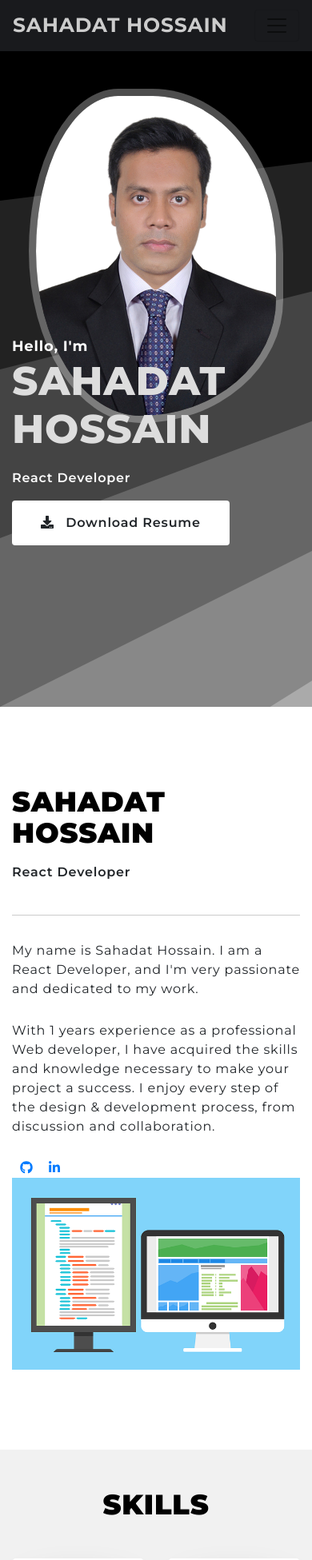
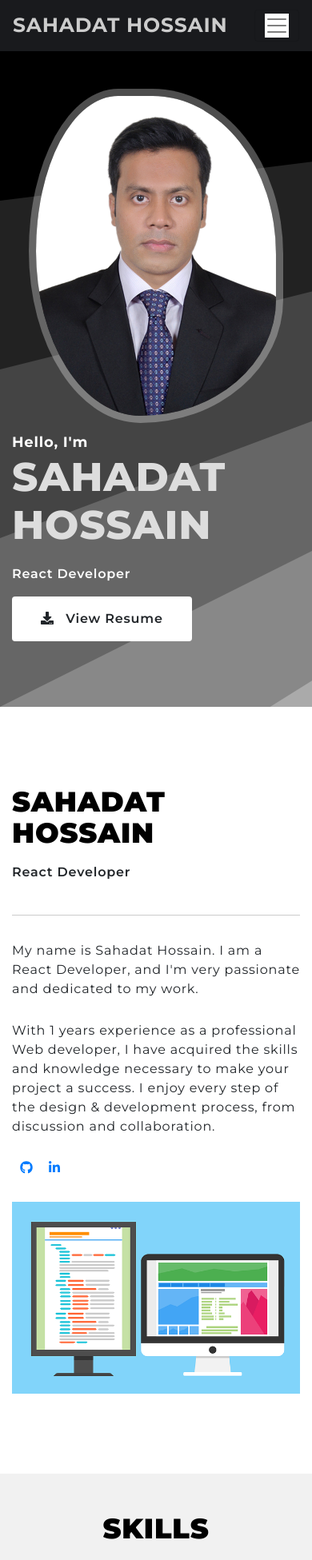
Before and after one commit to shmanik14/portfolio, a React (Create React App) app: page / in a window 390 px wide. Shown: the top 1951 px of the page at 80% size. Built offline with nearby package versions, Linux system fonts and the light colour scheme.

Commit message:
changed resume

```diff
--- a/src/components/Banner/Banner.css
+++ b/src/components/Banner/Banner.css
@@ -70,3 +70,17 @@
 .banner-content a span{
     padding-right: 10px;
 }
+@media (min-width: 320px) and (max-width: 480px) {
+    .navbar-light .navbar-toggler-icon{
+        background-color: #fff !important;
+    }
+    .banner-content {
+        padding-top: 120px;
+    }
+    .about-img {
+        padding-top: 30px;
+    }
+    .swiper-slide{
+        width: 300px !important;
+    }
+}
--- a/src/components/Banner/Banner.js
+++ b/src/components/Banner/Banner.js
@@ -21,7 +21,7 @@ const Banner = () => {
                             <span className="intro">Hello, I'm</span>
                             <h1>Sahadat Hossain</h1>
                             <p>React Developer</p>
-                            <a href="https://drive.google.com/uc?export=download&id=1w_rr1HxcvpepmOXEDdeyL582rNLIgjP3" className="btn prt-btn"><span><FontAwesomeIcon icon={faDownload} /></span> Download Resume</a>
+                            <a href="https://drive.google.com/file/d/1Pqc44TECuGyCLfVOr1qdHc1BcJFY5f3f/view?usp=sharing" className="btn prt-btn"><span><FontAwesomeIcon icon={faDownload} /></span> View Resume</a>
                         </div>
                     </Col>
                 </Row>
```
